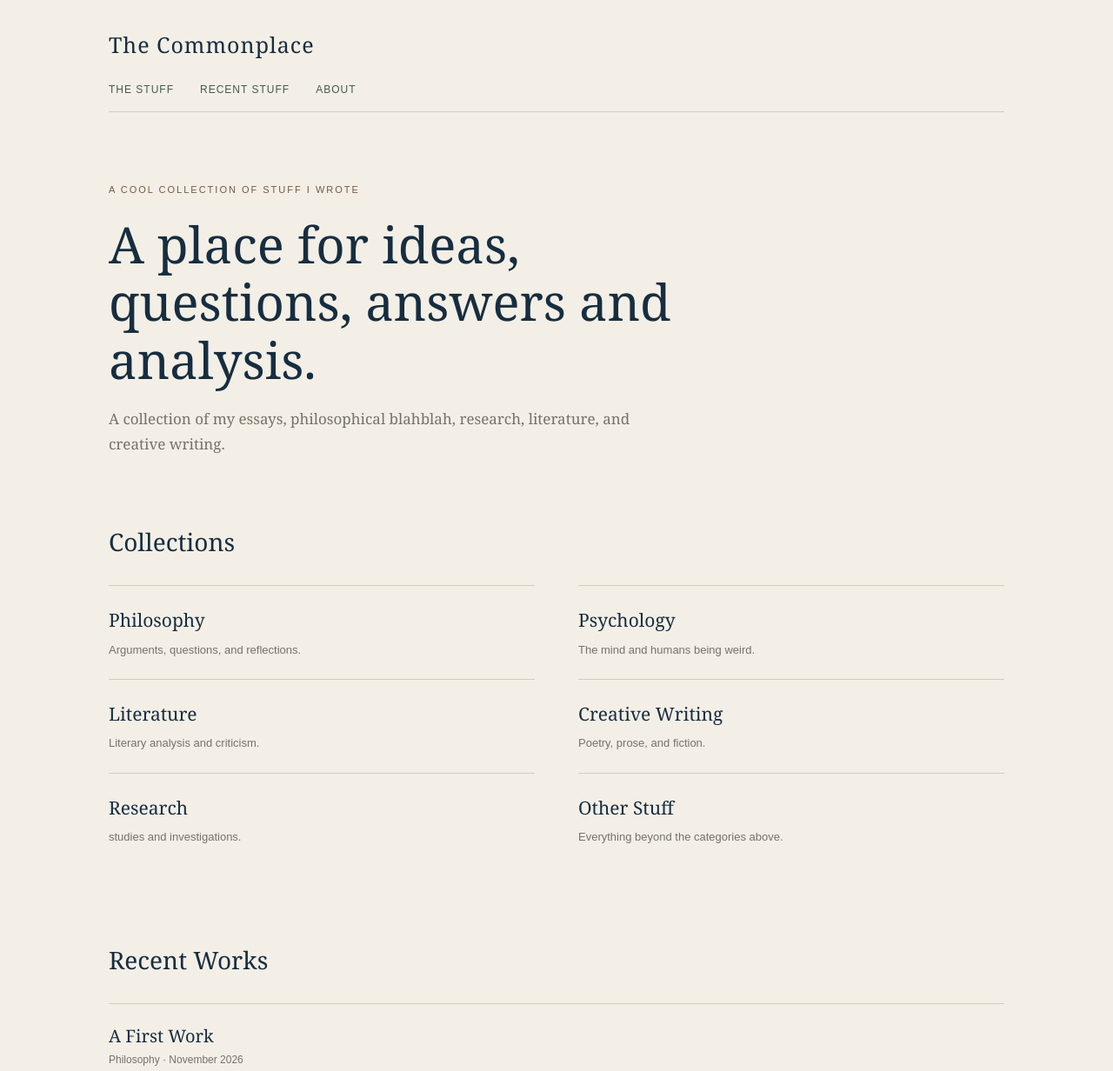
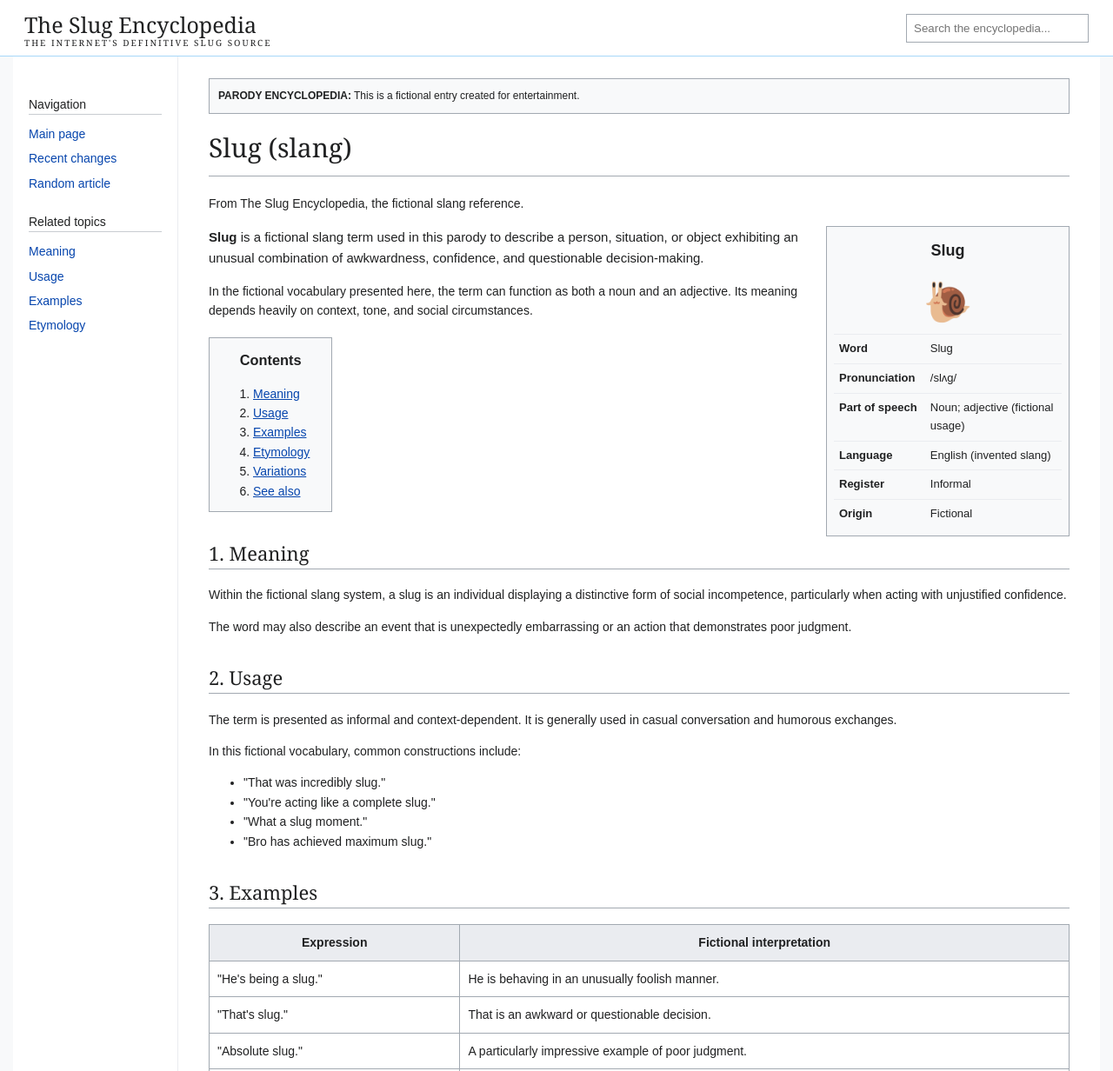
Before and after one commit to OliverWest67/the-commonplace, a plain HTML site: page index.html in a window 1280 px wide. Shown: the top 1232 px of the page at 87% size. Drawn offline with Linux system fonts and the light colour scheme.

Commit message:
Refactor index.html for Slug Encyclopedia layout
Updated the HTML structure and styles for the Slug Encyclopedia, enhancing layout and design elements.

```diff
--- a/index.html
+++ b/index.html
@@ -4,178 +4,196 @@
 <head>
 <meta charset="UTF-8">
 <meta name="viewport" content="width=device-width, initial-scale=1.0">
-
-    <title>The Commonplace</title>
+<title>Slug (slang) — The Slug Encyclopedia</title>
 
 <style>
-        :root {
-            --paper: #F3EFE6;
-            --navy: #172D40;
-            --brown: #79583F;
-            --green: #45594A;
-            --ink: #292927;
-            --muted: #777267;
-            --line: #D5CCBD;
-        }
-
 * {
-            margin: 0;
-            padding: 0;
     box-sizing: border-box;
 }
 
 body {
-            background: var(--paper);
-            color: var(--ink);
-            font-family: Georgia, "Times New Roman", serif;
-            line-height: 1.7;
+    margin: 0;
+    background: #f8f9fa;
+    color: #202122;
+    font-family: Arial, Helvetica, sans-serif;
+    font-size: 14px;
+    line-height: 1.6;
 }
 
 header {
-            max-width: 1100px;
-            margin: auto;
-            padding: 30px 35px 20px;
+    height: 65px;
+    display: flex;
+    align-items: center;
+    padding: 0 28px;
+    border-bottom: 1px solid #a7d7f9;
+    background: white;
 }
 
-        .site-title {
-            color: var(--navy);
+.logo {
+    font-family: Georgia, serif;
     font-size: 25px;
-            font-weight: normal;
-            letter-spacing: 1px;
+    margin-right: 35px;
 }
 
-        nav {
-            display: flex;
-            gap: 30px;
-            margin-top: 20px;
-            border-bottom: 1px solid var(--line);
-            padding-bottom: 15px;
+.logo small {
+    display: block;
+    font-size: 10px;
+    margin-top: -7px;
+    letter-spacing: 2px;
 }
 
-        nav a {
-            color: var(--green);
-            text-decoration: none;
-            font-family: Arial, sans-serif;
-            font-size: 12px;
-            letter-spacing: 1px;
-            text-transform: uppercase;
+.search {
+    margin-left: auto;
 }
 
-        nav a:hover {
-            color: var(--brown);
+.search input {
+    padding: 8px;
+    border: 1px solid #a2a9b1;
+    width: 210px;
+}
+
+.container {
+    display: flex;
+    max-width: 1250px;
+    margin: auto;
+    background: white;
+    min-height: 100vh;
+}
+
+.sidebar {
+    width: 190px;
+    padding: 25px 18px;
+    border-right: 1px solid #eaecf0;
+    flex-shrink: 0;
+}
+
+.sidebar a {
+    display: block;
+    color: #0645ad;
+    text-decoration: none;
+    padding: 3px 0;
+}
+
+.sidebar h4 {
+    border-bottom: 1px solid #c8ccd1;
+    font-weight: normal;
+    margin-bottom: 8px;
 }
 
 main {
-            max-width: 1100px;
-            margin: auto;
-            padding: 60px 35px;
-        }
-
-        .intro {
-            max-width: 650px;
-            margin-bottom: 75px;
-        }
-
-        .eyebrow {
-            color: var(--brown);
-            font-family: Arial, sans-serif;
-            font-size: 11px;
-            letter-spacing: 2px;
-            text-transform: uppercase;
+    flex: 1;
+    padding: 25px 35px;
+    min-width: 0;
 }
 
 h1 {
-            color: var(--navy);
-            font-size: clamp(36px, 6vw, 58px);
+    font-family: Georgia, serif;
     font-weight: normal;
-            line-height: 1.15;
+    font-size: 30px;
+    border-bottom: 1px solid #a2a9b1;
+    padding-bottom: 8px;
+    margin-top: 0;
+}
+
+h2 {
+    font-family: Georgia, serif;
+    font-weight: normal;
+    font-size: 22px;
+    border-bottom: 1px solid #a2a9b1;
+    margin-top: 30px;
+}
+
+a {
+    color: #0645ad;
+}
+
+.notice {
+    background: #f8f9fa;
+    border: 1px solid #a2a9b1;
+    padding: 10px;
+    margin-bottom: 15px;
+    font-size: 12px;
+}
+
+.infobox {
+    float: right;
+    width: 280px;
+    margin: 0 0 20px 25px;
+    border: 1px solid #a2a9b1;
+    background: #f8f9fa;
+    padding: 8px;
+    font-size: 13px;
+}
+
+.infobox h3 {
+    text-align: center;
+    margin: 5px 0 10px;
+    font-size: 18px;
+}
+
+.infobox table {
+    width: 100%;
+    border-collapse: collapse;
+}
+
+.infobox td {
+    padding: 6px;
+    border-top: 1px solid #eaecf0;
+    vertical-align: top;
+}
+
+.infobox td:first-child {
+    font-weight: bold;
+    width: 40%;
+}
+
+.toc {
+    display: table;
+    border: 1px solid #a2a9b1;
+    background: #f8f9fa;
+    padding: 12px 25px;
     margin: 20px 0;
 }
 
-        .intro p {
-            color: var(--muted);
-            font-size: 17px;
+.toc h3 {
+    margin: 0;
+    text-align: center;
 }
 
-        h2 {
-            color: var(--navy);
-            font-size: 28px;
-            font-weight: normal;
-            margin-bottom: 25px;
+.toc ol {
+    margin-bottom: 0;
+    padding-left: 25px;
 }
 
-        .categories {
-            display: grid;
-            grid-template-columns: repeat(2, 1fr);
-            gap: 0 50px;
-        }
-
-        .category {
-            border-top: 1px solid var(--line);
-            padding: 22px 0;
-        }
-
-        .category a {
-            color: var(--navy);
-            font-size: 21px;
-            text-decoration: none;
-        }
-
-        .category a:hover {
-            color: var(--brown);
-        }
-
-        .category p {
-            color: var(--muted);
-            font-family: Arial, sans-serif;
-            font-size: 13px;
-            margin-top: 5px;
-        }
-
-        .recent {
-            margin-top: 85px;
-        }
-
-        .work {
-            border-top: 1px solid var(--line);
-            padding: 20px 0;
-        }
-
-        .work a {
-            color: var(--navy);
-            font-size: 20px;
-            text-decoration: none;
-        }
-
-        .work p {
-            color: var(--muted);
-            font-family: Arial, sans-serif;
-            font-size: 12px;
+.definition {
+    font-size: 15px;
 }
 
 footer {
-            border-top: 1px solid var(--line);
-            color: var(--muted);
-            font-family: Arial, sans-serif;
+    border-top: 1px solid #a2a9b1;
+    padding: 20px;
+    margin-top: 45px;
     font-size: 12px;
-            margin-top: 80px;
-            padding: 25px 35px;
-            text-align: center;
+    color: #54595d;
 }
 
-        @media (max-width: 600px) {
-            header, main {
-                padding-left: 22px;
-                padding-right: 22px;
+@media(max-width: 750px) {
+    .sidebar {
+        display: none;
     }
 
-            .categories {
-                grid-template-columns: 1fr;
+    main {
+        padding: 20px 15px;
     }
 
-            nav {
-                gap: 18px;
-                flex-wrap: wrap;
+    .infobox {
+        float: none;
+        width: 100%;
+        margin: 15px 0;
+    }
+
+    .search input {
+        width: 120px;
     }
 }
 </style>
@@ -184,96 +202,197 @@
 <body>
 
 <header>
-        <div class="site-title">The Commonplace</div>
+    <div class="logo">
+        The Slug Encyclopedia
+        <small>THE INTERNET'S DEFINITIVE SLUG SOURCE</small>
+    </div>
 
-        <nav>
-            <a href="#collections">The Stuff</a>
-            <a href="#recent">Recent Stuff</a>
-            <a href="#about">About</a>
-        </nav>
+    <div class="search">
+        <input type="text" placeholder="Search the encyclopedia...">
+    </div>
 </header>
+
+<div class="container">
+
+<aside class="sidebar">
+    <h4>Navigation</h4>
+    <a href="#">Main page</a>
+    <a href="#">Recent changes</a>
+    <a href="#">Random article</a>
+
+    <h4>Related topics</h4>
+    <a href="#meaning">Meaning</a>
+    <a href="#usage">Usage</a>
+    <a href="#examples">Examples</a>
+    <a href="#etymology">Etymology</a>
+</aside>
 
 <main>
 
-        <section class="intro">
-            <div class="eyebrow">
-                A cool collection of stuff I wrote
+<div class="notice">
+    <strong>PARODY ENCYCLOPEDIA:</strong>
+    This is a fictional entry created for entertainment.
 </div>
 
-            <h1>A place for ideas, questions, answers and analysis.</h1>
+<h1>Slug (slang)</h1>
+
+<p>From The Slug Encyclopedia, the fictional slang reference.</p>
+
+<div class="infobox">
+    <h3>Slug</h3>
+    <div style="text-align:center; font-size:45px;">🐌</div>
+    <table>
+        <tr>
+            <td>Word</td>
+            <td>Slug</td>
+        </tr>
+        <tr>
+            <td>Pronunciation</td>
+            <td>/slʌɡ/</td>
+        </tr>
+        <tr>
+            <td>Part of speech</td>
+            <td>Noun; adjective (fictional usage)</td>
+        </tr>
+        <tr>
+            <td>Language</td>
+            <td>English (invented slang)</td>
+        </tr>
+        <tr>
+            <td>Register</td>
+            <td>Informal</td>
+        </tr>
+        <tr>
+            <td>Origin</td>
+            <td>Fictional</td>
+        </tr>
+    </table>
+</div>
+
+<p class="definition">
+    <b>Slug</b> is a fictional slang term used in this parody
+    to describe a person, situation, or object exhibiting an
+    unusual combination of awkwardness, confidence, and
+    questionable decision-making.
+</p>
 
 <p>
-                A collection of my essays, philosophical blahblah,
-                research, literature, and creative writing.
+    In the fictional vocabulary presented here, the term can
+    function as both a noun and an adjective. Its meaning
+    depends heavily on context, tone, and social circumstances.
 </p>
-        </section>
 
-        <section id="collections">
-            <h2>Collections</h2>
-
-            <div class="categories">
-
-                <div class="category">
-                    <a href="#">Philosophy</a>
-                    <p>Arguments, questions, and reflections.</p>
+<div class="toc">
+    <h3>Contents</h3>
+    <ol>
+        <li><a href="#meaning">Meaning</a></li>
+        <li><a href="#usage">Usage</a></li>
+        <li><a href="#examples">Examples</a></li>
+        <li><a href="#etymology">Etymology</a></li>
+        <li><a href="#variations">Variations</a></li>
+        <li><a href="#see-also">See also</a></li>
+    </ol>
 </div>
 
-                <div class="category">
-                    <a href="#">Psychology</a>
-                    <p>The mind and humans being weird.</p>
-                </div>
-
-                <div class="category">
-                    <a href="#">Literature</a>
-                    <p>Literary analysis and criticism.</p>
-                </div>
-
-                <div class="category">
-                    <a href="#">Creative Writing</a>
-                    <p>Poetry, prose, and fiction.</p>
-                </div>
-
-                <div class="category">
-                    <a href="#">Research</a>
-                    <p>studies and investigations.</p>
-                </div>
-
-                <div class="category">
-                    <a href="#">Other Stuff</a>
-                    <p>Everything beyond the categories above.</p>
-                </div>
-
-            </div>
-        </section>
-
-        <section class="recent" id="recent">
-            <h2>Recent Works</h2>
-
-            <div class="work">
-                <a href="#">A First Work</a>
-                <p>Philosophy · November 2026</p>
-            </div>
-
-            <div class="work">
-                <a href="#">Another Work</a>
-                <p>Psychology · November 2026</p>
-            </div>
-        </section>
-
-        <section class="recent" id="about">
-            <h2>About the Archive</h2>
+<h2 id="meaning">1. Meaning</h2>
 
 <p>
-                This archive contains independently written works,
-                research, reflections, and ongoing intellectual projects.
+    Within the fictional slang system, a slug is an individual
+    displaying a distinctive form of social incompetence,
+    particularly when acting with unjustified confidence.
 </p>
-        </section>
+
+<p>
+    The word may also describe an event that is unexpectedly
+    embarrassing or an action that demonstrates poor judgment.
+</p>
+
+<h2 id="usage">2. Usage</h2>
+
+<p>
+    The term is presented as informal and context-dependent.
+    It is generally used in casual conversation and humorous
+    exchanges.
+</p>
+
+<p>In this fictional vocabulary, common constructions include:</p>
+
+<ul>
+    <li>"That was incredibly slug."</li>
+    <li>"You're acting like a complete slug."</li>
+    <li>"What a slug moment."</li>
+    <li>"Bro has achieved maximum slug."</li>
+</ul>
+
+<h2 id="examples">3. Examples</h2>
+
+<table border="1" cellpadding="9" cellspacing="0"
+style="border-collapse:collapse; width:100%; border-color:#a2a9b1;">
+
+<tr style="background:#eaecf0;">
+    <th>Expression</th>
+    <th>Fictional interpretation</th>
+</tr>
+
+<tr>
+    <td>"He's being a slug."</td>
+    <td>He is behaving in an unusually foolish manner.</td>
+</tr>
+
+<tr>
+    <td>"That's slug."</td>
+    <td>That is an awkward or questionable decision.</td>
+</tr>
+
+<tr>
+    <td>"Absolute slug."</td>
+    <td>A particularly impressive example of poor judgment.</td>
+</tr>
+
+<tr>
+    <td>"Slug behavior."</td>
+    <td>Behavior characterized by questionable decisions.</td>
+</tr>
+
+</table>
+
+<h2 id="etymology">4. Etymology</h2>
+
+<p>
+    The historical origin of this fictional slang usage is
+    intentionally invented. It should not be confused with
+    the established English word "slug", which has several
+    genuine meanings.
+</p>
+
+<h2 id="variations">5. Variations</h2>
+
+<ul>
+    <li><b>Slugging:</b> The fictional act of behaving like a slug.</li>
+    <li><b>Slugged:</b> Having demonstrated slug-like behavior.</li>
+    <li><b>Slugness:</b> The fictional quality of being a slug.</li>
+    <li><b>Maximum slug:</b> An extreme example of the concept.</li>
+</ul>
+
+<h2 id="see-also">6. See also</h2>
+
+<ul>
+    <li><a href="#">Goober</a></li>
+    <li><a href="#">Dingus</a></li>
+    <li><a href="#">Clown behavior</a></li>
+</ul>
+
+<footer>
+    This website is an independent fictional parody project.
+    It is not affiliated with Wikipedia or any academic
+    linguistic institution.
+
+    <br><br>
+    Last edited: 14 November 2026
+</footer>
 
 </main>
-
-    <footer>
-        An independently maintained archive · 2026
-    </footer>
+</div>
 
 </body>
 </html>
```
Lines whose indentation alone changed are shown as unchanged.
